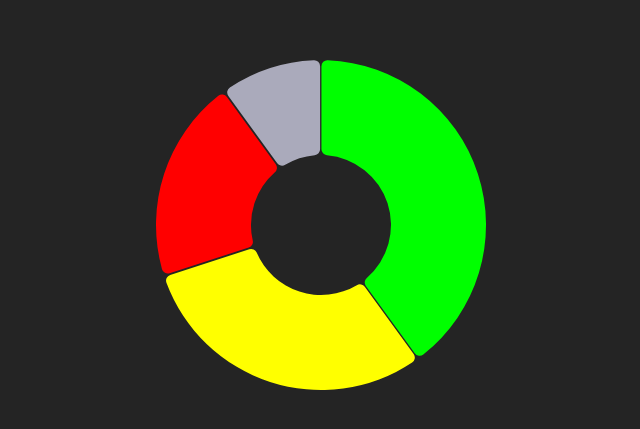
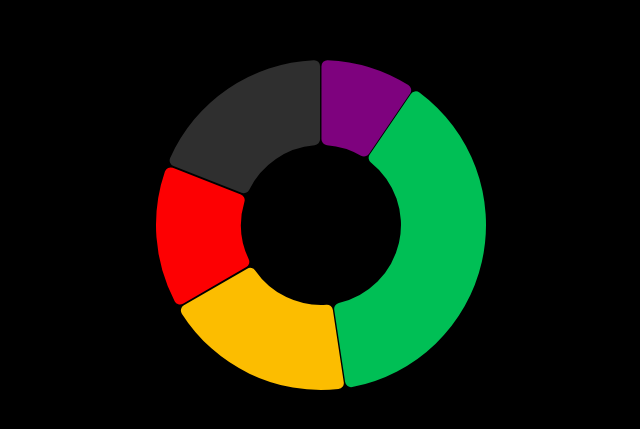
Before and after one commit to DannyMichaels/cashear-webapp, a React (Vite) app: page /royalties-chart in a window 1280 px wide. Shown: the part 183-612 px from the top of the page, without its empty margins (319-959 px from the left). Built offline with nearby package versions, Linux system fonts and the light colour scheme.

Commit message:
create royalties chart

```diff
--- a/components/PieChart.jsx
+++ b/components/PieChart.jsx
@@ -23,7 +23,7 @@ export default function PieChart({
   const radius = Math.min(innerWidth, innerHeight) / 2;
   const centerY = innerHeight / 2;
   const centerX = innerWidth / 2;
-  const innerRadius = 70;
+  const innerRadius = 80;
 
   // display the selected element's label and value in the center of the pie
   const selectedElementLabel =
@@ -32,7 +32,7 @@ export default function PieChart({
   const selectedElementJSX = (
     <text
       style={{
-        fontSize: '1.5em',
+        fontSize: '1.35em',
       }}
       is="x3d"
       fill="white"
--- a/src/index.css
+++ b/src/index.css
@@ -5,7 +5,7 @@
 
   color-scheme: light dark;
   color: rgba(255, 255, 255, 0.87);
-  background-color: #242424;
+  background-color: #000000;
 
   font-synthesis: none;
   text-rendering: optimizeLegibility;
--- a/src/screens/RoyaltiesChart.jsx
+++ b/src/screens/RoyaltiesChart.jsx
@@ -2,20 +2,35 @@ import React from 'react';
 import PieChart from '../../components/PieChart';
 import { scaleOrdinal } from '@visx/scale';
 
+const useQuery = () => new URLSearchParams(window.location.search);
+
 function RoyaltiesChart() {
+  const defaultQuery = {
+    appleMusic: '2000',
+    youtube: '1500',
+    amazon: '2000',
+    spotify: '4000',
+    deezer: '1000',
+  };
+
+  const query = useQuery();
+
   const earnings = {
-    'Apple Music': 1000,
-    Youtube: 2000,
-    Amazon: 3000,
-    Spotify: 4000,
+    'Apple Music': query.get('appleMusic') || defaultQuery.appleMusic,
+    Youtube: query.get('youtube') || defaultQuery.youtube,
+    Amazon: query.get('amazon') || defaultQuery.amazon,
+    Spotify: query.get('spotify') || defaultQuery.spotify,
+    Deezer: query.get('deezer') || defaultQuery.deezer,
   };
 
   const percentageOfEarning = (val) => {
     if (!earnings) return;
+
     const totalEarnings = Object.values(earnings).reduce(
-      (acc, curr) => acc + curr,
+      (acc, curr) => Number(acc) + Number(curr),
       0
     );
+
     const percentage = (val / totalEarnings) * 100;
 
     return percentage;
@@ -29,16 +44,18 @@ function RoyaltiesChart() {
     { label: 'Youtube', value: percentageOfEarning(earnings['Youtube']) },
     { label: 'Amazon', value: percentageOfEarning(earnings['Amazon']) },
     { label: 'Spotify', value: percentageOfEarning(earnings['Spotify']) },
+    { label: 'Deezer', value: percentageOfEarning(earnings['Deezer']) },
   ];
 
   const itemIdentifierKey = 'label';
   const itemValueKey = 'value';
 
   const colors = {
-    Spotify: '#00ff00',
-    'Apple Music': '#aab',
-    Amazon: '#ffff00',
-    Youtube: '#ff0000',
+    Spotify: '#00BF55',
+    'Apple Music': '#2F2F2F',
+    Amazon: '#FCBD00',
+    Youtube: '#FD0002',
+    Deezer: '#7E027E',
   };
 
   const getMyColor = scaleOrdinal({
```
